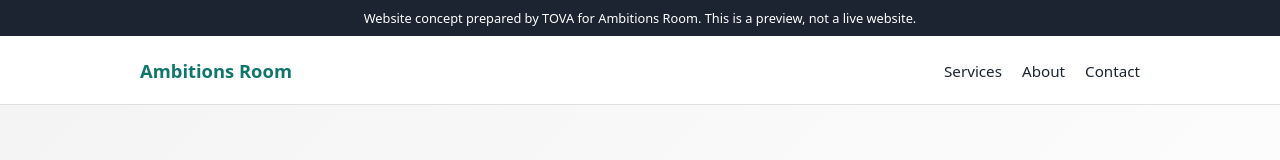
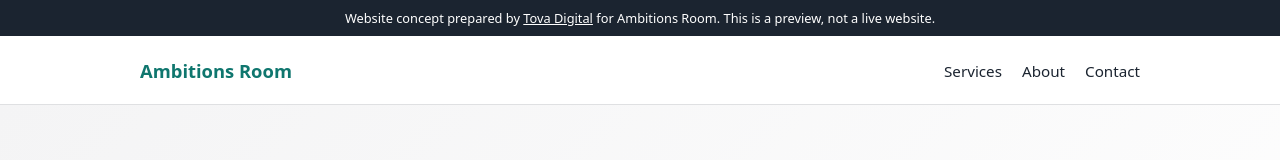
Before and after one commit to tova-studio/ambitions-room, a plain HTML site: page index.html in a window 1280 px wide. Shown: the top 160 px of the page. Drawn offline with Linux system fonts and the light colour scheme.

Commit message:
Tova Digital: link in the preview bar, current name in the credits

```diff
--- a/index.html
+++ b/index.html
@@ -39,7 +39,7 @@ footer{padding:28px 0;font-size:.85rem;color:var(--muted);border-top:1px solid v
 </style>
 <meta name="robots" content="noindex, nofollow"><meta property="og:type" content="website"><meta property="og:title" content="Ambitions Room | Hair salons &amp; barbers Christchurch"><meta property="og:description" content="Ambitions Room is a local hair salons &amp; barbers based in Christchurch. Get in touch today for a friendly, no-obligation chat."><meta property="og:site_name" content="Ambitions Room"><meta property="og:locale" content="en_NZ"><meta property="og:url" content="https://tova-studio.github.io/ambitions-room/"><meta name="twitter:card" content="summary"><meta name="twitter:title" content="Ambitions Room | Hair salons &amp; barbers Christchurch"><meta name="twitter:description" content="Ambitions Room is a local hair salons &amp; barbers based in Christchurch. Get in touch today for a friendly, no-obligation chat."></head>
 <body>
-<div class="ribbon">Website concept prepared by TOVA for Ambitions Room. This is a preview, not a live website.</div>
+<div class="ribbon">Website concept prepared by <a href="https://tovadigital.co.nz/" target="_blank" rel="noopener" style="color:inherit;text-decoration:underline">Tova Digital</a> for Ambitions Room. This is a preview, not a live website.</div>
 <header class="top"><div class="wrap"><a class="logo" href="#">Ambitions Room</a><nav><a href="#services">Services</a><a href="#about">About</a><a href="#contact">Contact</a></nav></div></header>
 <main>
 <section class="hero plain"><div class="wrap"><h1>Hair salons &amp; barbers services in Christchurch you can rely on</h1><p>Ambitions Room is a local hair salons &amp; barbers based in Christchurch. Get in touch today for a friendly, no-obligation chat.</p><a class="btn" href="tel:+6439260427">Call +6439260427</a></div></section>
```
